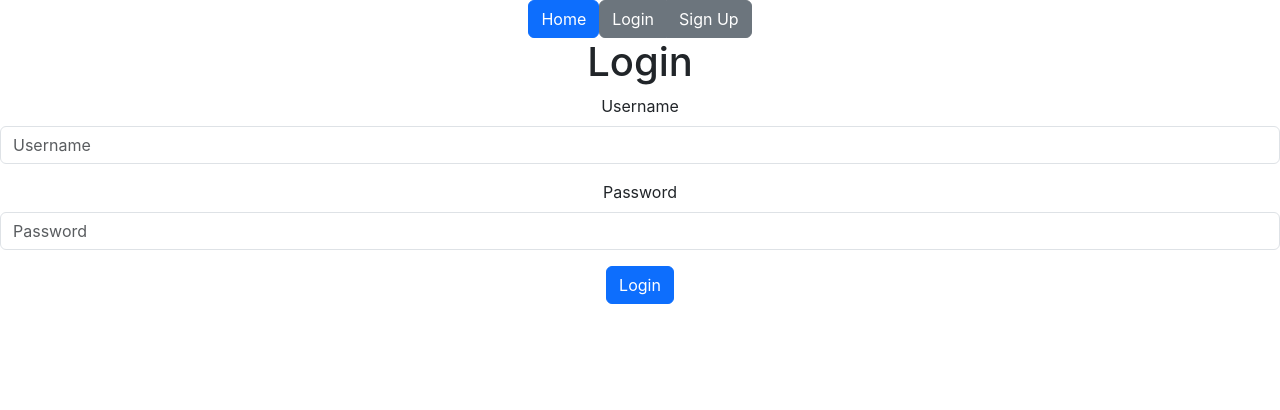
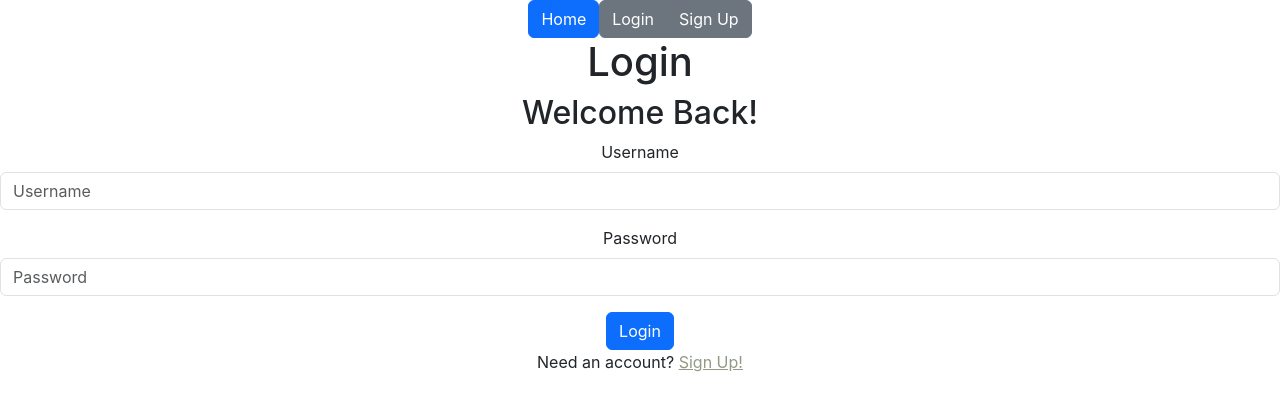
Before and after one commit to peymere/page-turner, a React (Create React App) app in the folder client/: page /login in a window 1280 px wide. Shown: the top 410 px of the page. Built offline with nearby package versions, Linux system fonts and the light colour scheme; no server answers; a web font is replaced by a local one.

Commit message:
Remove node_modules from Git tracking again

```diff
--- a/client/src/components/Login.jsx
+++ b/client/src/components/Login.jsx
@@ -2,9 +2,9 @@ import Button from 'react-bootstrap/Button';
 import Form from 'react-bootstrap/Form';
 import { useFormik } from 'formik';
 import * as Yup from 'yup';
-import { useOutletContext,  } from 'react-router-dom'
 import { useState, useContext } from 'react';
 import { OutletContext } from './App'
+import { NavLink } from 'react-router-dom';
 
 function Login() {
     const { setUser } = useContext(OutletContext)
@@ -82,6 +82,7 @@ function Login() {
     return (
         <div>
             <h1>Login</h1>
+            <h2>Welcome Back!</h2>
             <Form onSubmit={formik.handleSubmit}>
                 <Form.Group className="mb-3" controlId="formBasicUsername" >
                     <Form.Label>Username</Form.Label>
@@ -114,8 +115,15 @@ function Login() {
                     Login
                 </Button>
             </Form>
+            <p>
+                Need an account?{' '}
+                <NavLink to='/login' style={{ color: '#929984' }}>
+                    Sign Up!
+                </NavLink>
+            </p>
         </div>
     )
 }
 
+
 export default Login
```
